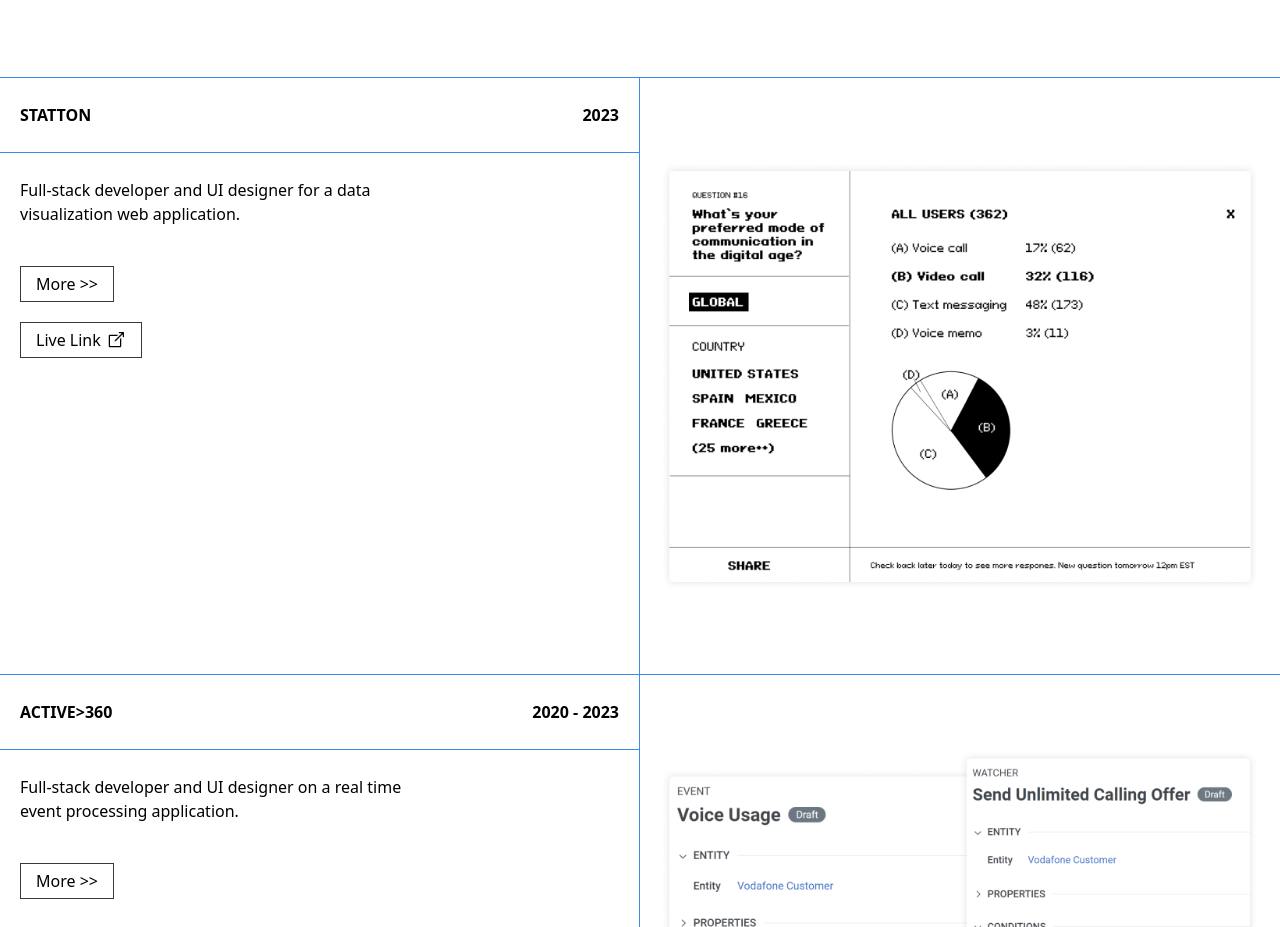
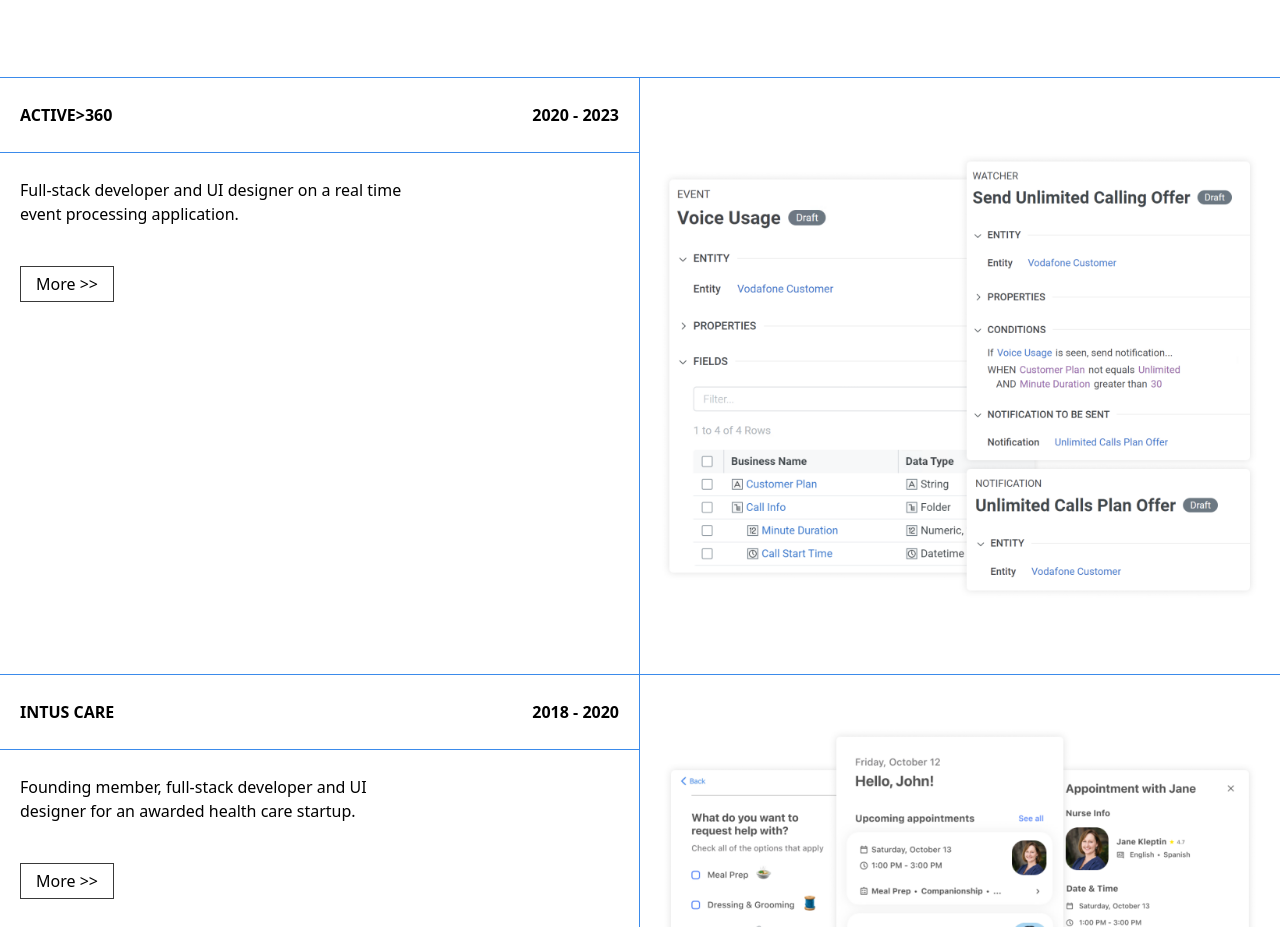
Before and after one commit to teo-clone/portfolio, a Gatsby site: page / in a window 1280 px wide. Shown: the part 870-1797 px from the top of the page. Built offline with nearby package versions, Linux system fonts and the light colour scheme; Gatsby itself is replaced by a stand-in of ours.

Commit message:
commenting out statton...

```diff
--- a/src/commitDate.ts
+++ b/src/commitDate.ts
@@ -1,2 +1,2 @@
 // This file is auto-generated on pre-commit hook
-export const commitDateTime = '12/07/2023, 03:19:26 PM EST';
+export const commitDateTime = '12/07/2023, 03:19:47 PM EST';
--- a/src/components/home/Projects.tsx
+++ b/src/components/home/Projects.tsx
@@ -10,18 +10,18 @@
 
 
 const projectProps = [
-    {
-        fullInfoUrl: "/statton",
-        title: "STATTON",
-        timeline: "2023",
-        description: "Full-stack developer and UI designer for a data visualization web application.",
-        liveLink: "https://statton.netlify.app",
-        image: {
-            id: "statton",
-            src: statton,
-            alt: "Image with examples of response analytics screen."
-        }
-    },
+    // {
+    //     fullInfoUrl: "/statton",
+    //     title: "STATTON",
+    //     timeline: "2023",
+    //     description: "Full-stack developer and UI designer for a data visualization web application.",
+    //     liveLink: "https://statton.netlify.app",
+    //     image: {
+    //         id: "statton",
+    //         src: statton,
+    //         alt: "Image with examples of response analytics screen."
+    //     }
+    // },
     {
         fullInfoUrl: "/a360",
         title: "ACTIVE>360",
```
